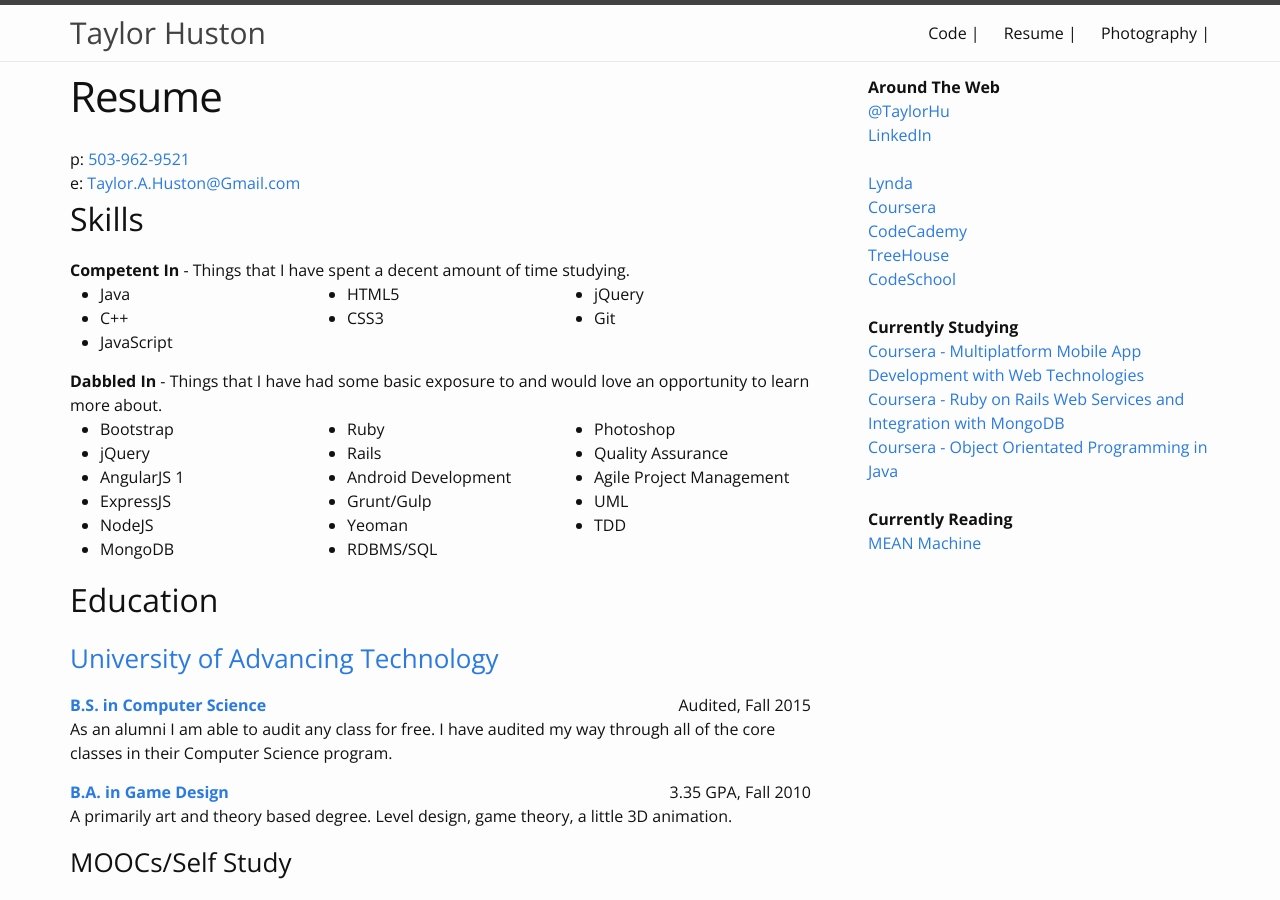
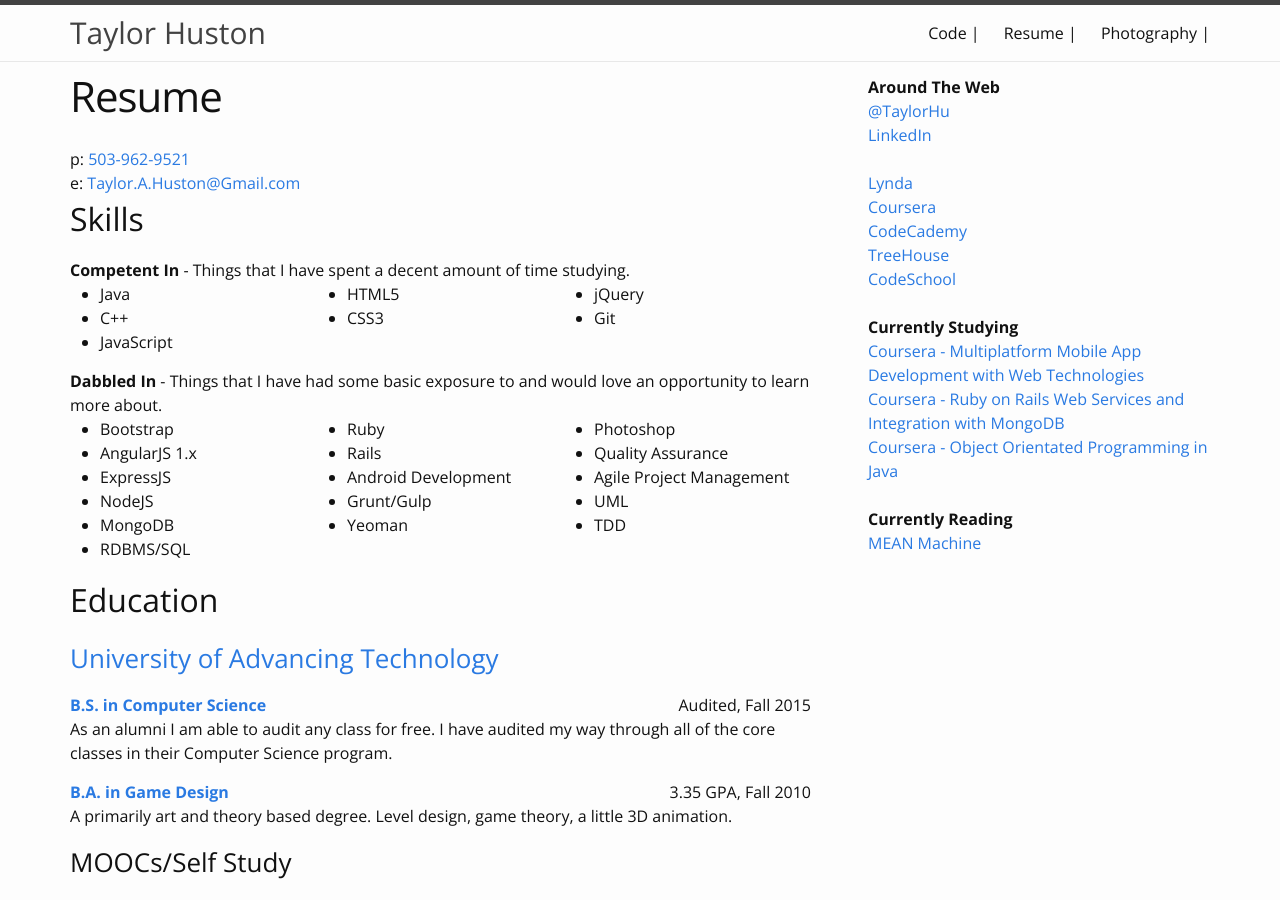
Before and after one commit to TaylorHuston/taylorhuston.github.io, a Jekyll site: the page built from resume.html, in a window 1280 px wide and 900 px high. Built offline with Jekyll 4.4.1, drawn with Linux system fonts in a browser that asks for light colours; some web fonts are replaced.

Commit message:
Update Resume

```diff
--- a/resume.html
+++ b/resume.html
@@ -36,11 +36,11 @@ permalink: /resume/
   <div class="skills">
     <ul>
       <li>Bootstrap</li>
-      <li>jQuery</li>
-      <li>AngularJS 1</li>
+      <li>AngularJS 1.x</li>
       <li>ExpressJS</li>
       <li>NodeJS</li>
       <li>MongoDB</li>
+        <li>RDBMS/SQL</li>
     </ul>
     <ul>
       <li>Ruby</li>
```
Also changed, not shown: other parts of resume.html (+0 -1 lines).
